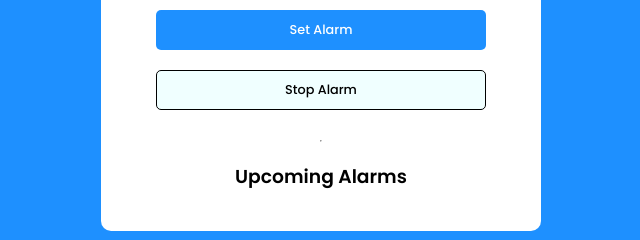
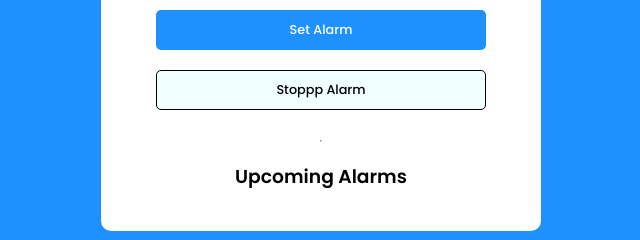
Before and after one commit to Sameer2000/Digital-Alarm-Clock-Project, a plain HTML site: page index.html in a window 1280 px wide. Shown: the part 433-673 px from the top of the page, 319-959 px from the left. Drawn offline with Linux system fonts and the light colour scheme.

Commit message:
Update index.html

```diff
--- a/index.html
+++ b/index.html
@@ -29,7 +29,7 @@
             <!-- Div that contains buttons -->
             <div class="buttons">
                 <button type="submit" class="set-alarm">Set Alarm</button>
-                <button type="reset" onclick="stopAlarm()" class="clear-alarm">Stop Alarm</button>
+                <button type="reset" onclick="stopAlarm()" class="clear-alarm">Stoppp Alarm</button>
             </div>
         </form>
 
```
